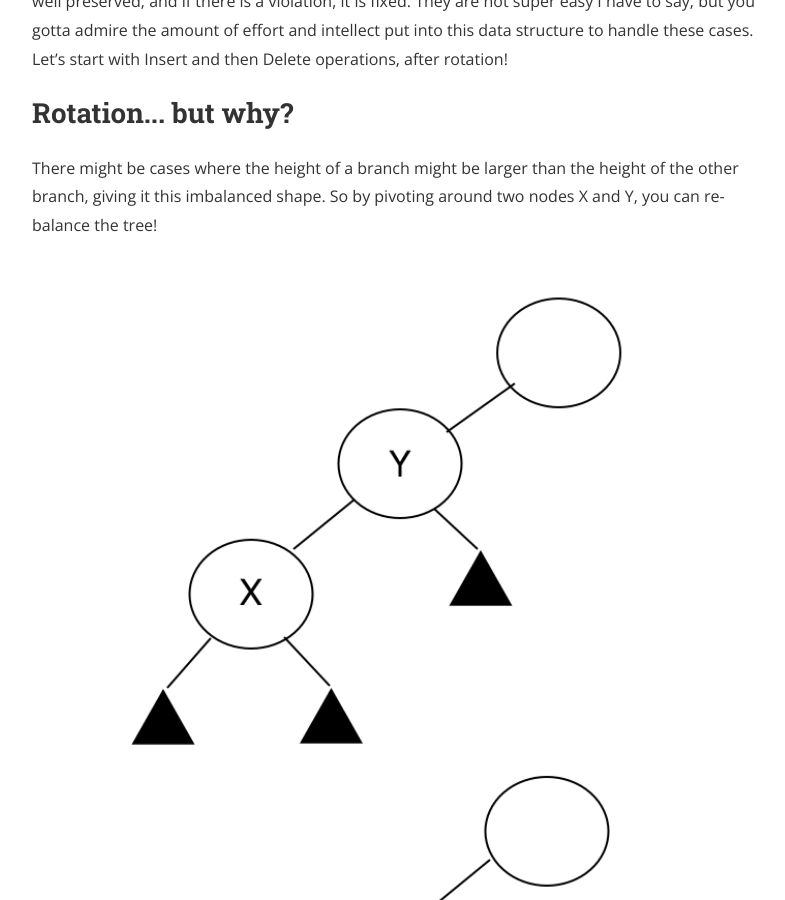
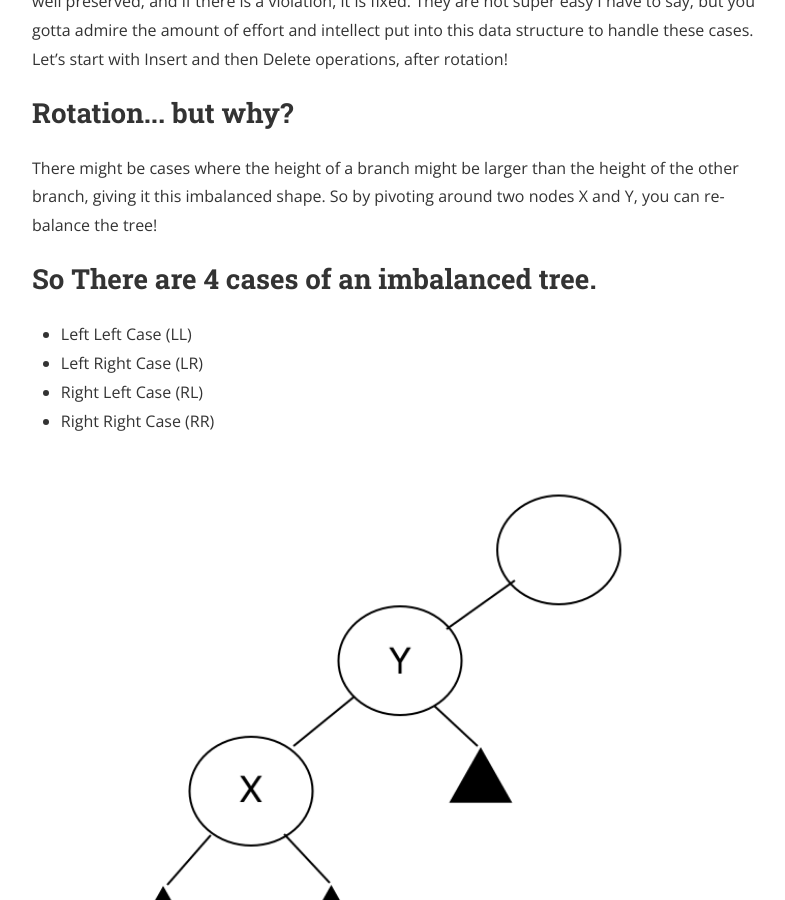
Before and after one commit to ShehabCE/shehabce.github.io, a Jekyll site: the page built from _posts/2018-10-20-Red-Black-Trees.markdown, in a window 1280 px wide and 900 px high, scrolled down 3445 px. Shown: the whole window, without its empty margins (240-1025 px from the left). Built offline with Jekyll 4.4.1, drawn with Linux system fonts in a browser that asks for light colours; nearby versions of some CDN libraries; a style sheet for code colours, icons or effects is not loaded.

```diff
--- a/_posts/2018-10-20-Red-Black-Trees.markdown
+++ b/_posts/2018-10-20-Red-Black-Trees.markdown
@@ -96,6 +96,13 @@
 They are not super easy I have to say, but you gotta admire the amount of effort and intellect put into this data structure to handle these cases. Let's start with Insert and then Delete operations, after rotation!
 <h2>Rotation... but why?</h2>
 There might be cases where the height of a branch might be larger than the height of the other branch, giving it this imbalanced shape. So by pivoting around two nodes X and Y, you can re-balance the tree!
+<h2> So There are 4 cases of an imbalanced tree. </h2>
+<ul>
+	<li>Left Left Case (LL)</li>
+	<li>Left Right Case (LR)</li>
+	<li>Right Left Case (RL)</li>
+	<li>Right Right Case (RR)</li>
+</ul>
 <div class="Image Row">
 	<div class="Image Col">
 		<img src="/assets/posts/LL.png">
@@ -110,6 +117,7 @@
 		<img src="/assets/posts/RR.png">
 	</div>
 </div>
+
 <img src="/assets/posts/rotations.png">
 <p align="center"><I>source ["CLRS, Introduction to Algorithms"]</I></p>
 <h2>RBT Insert Operation</h2>
```
